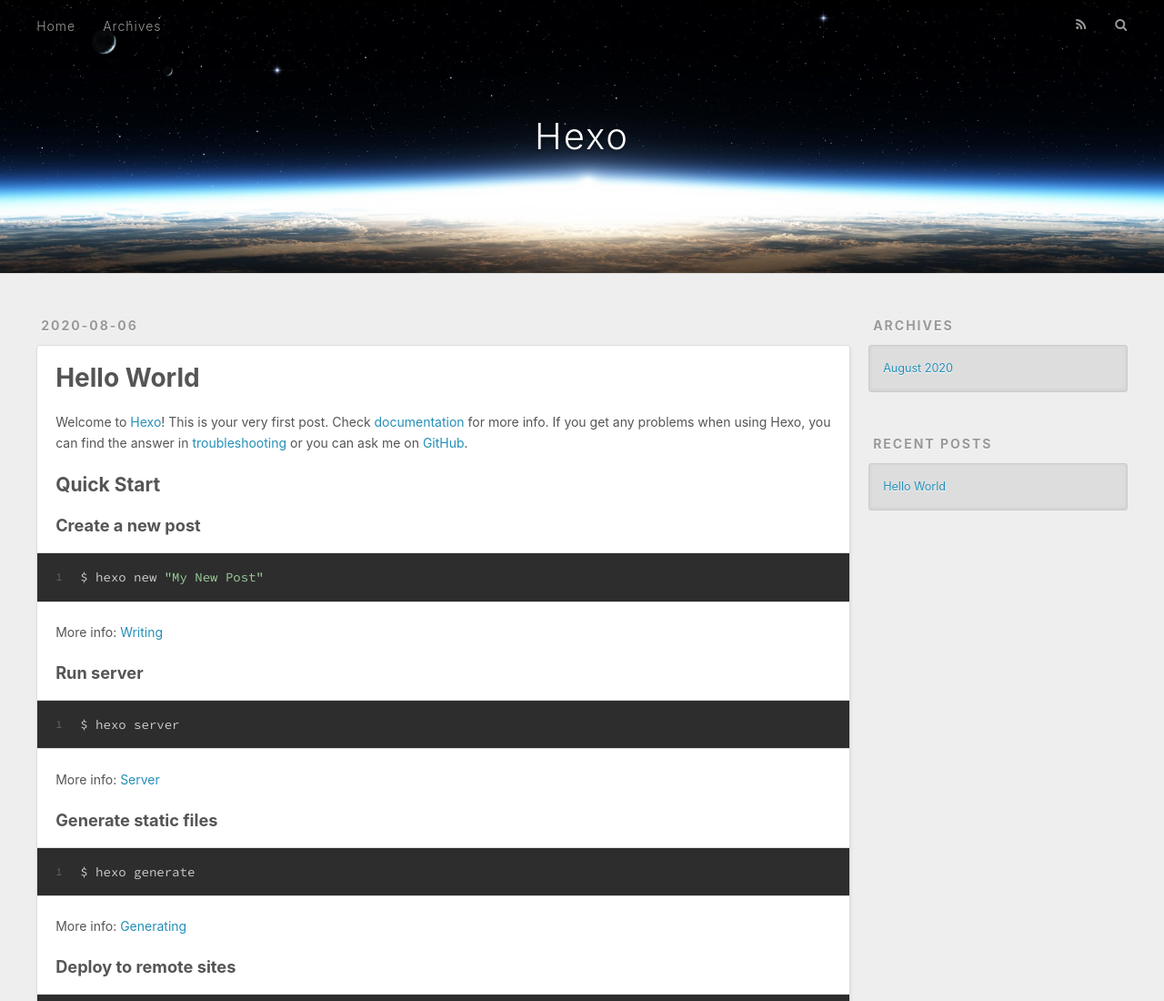
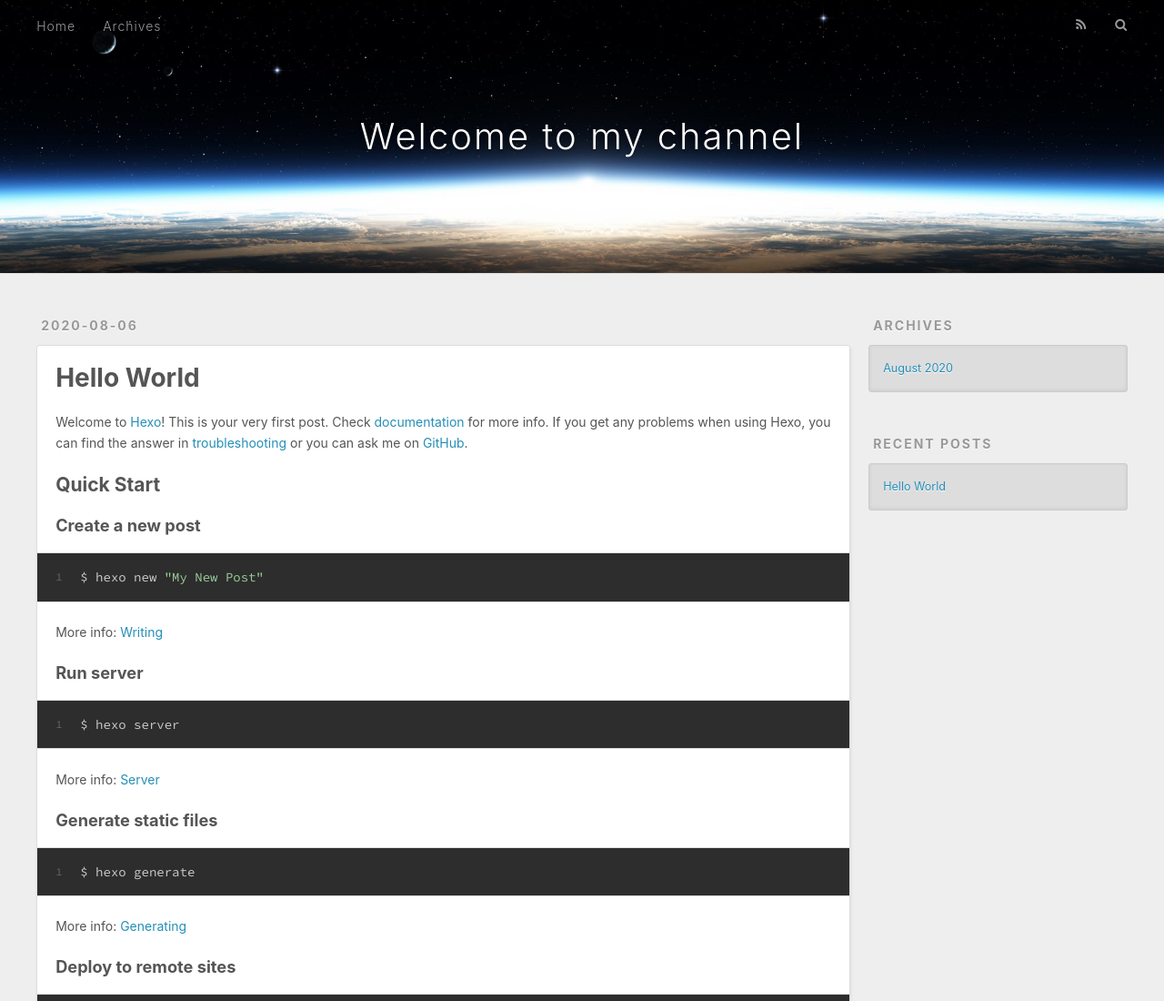
Before and after one commit to RoyGogogo/RoyGogogo.github.io, a plain HTML site: page index.html in a window 1280 px wide. Shown: the top 1100 px of the page at 91% size. Drawn offline with nearby package versions, Linux system fonts and the light colour scheme.

Commit message:
Update index.html

```diff
--- a/index.html
+++ b/index.html
@@ -36,7 +36,7 @@
   <div id="header-outer" class="outer">
     <div id="header-title" class="inner">
       <h1 id="logo-wrap">
-        <a href="/" id="logo">Hexo</a>
+        <a href="/" id="logo">Welcome to my channel</a>
       </h1>
 
     </div>
```
